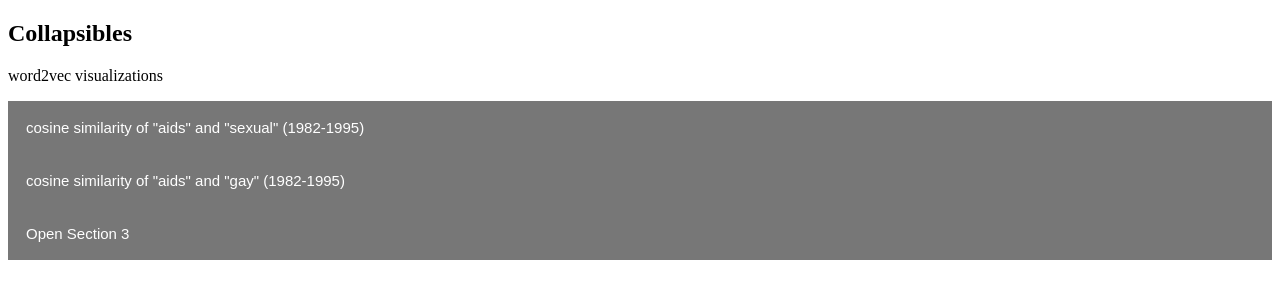
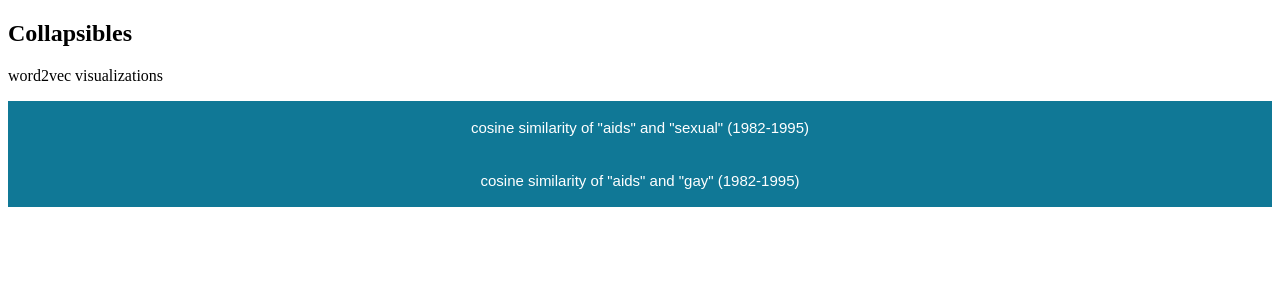
Before and after one commit to natephil/LDA_viz_2, a plain HTML site: page index.html in a window 1280 px wide. Drawn offline with Linux system fonts and the light colour scheme.

Commit message:
Update index.html

```diff
--- a/index.html
+++ b/index.html
@@ -4,19 +4,20 @@
 <meta name="viewport" content="width=device-width, initial-scale=1">
 <style>
 .collapsible {
-  background-color: #777;
+  background-color: #107896;
   color: white;
   cursor: pointer;
   padding: 18px;
   width: 100%;
   border: none;
-  text-align: left;
+  text-align: center;
   outline: none;
   font-size: 15px;
 }
 
 .active, .collapsible:hover {
-  background-color: #555;
+/*   background-color: #555; */
+  opacity: 0.5;
 }
 
 .content {
@@ -40,10 +41,6 @@
 <div class="content">
   <img src="pics/cos_eucl_aids_gay.png"></img>
 </div>
-<button class="collapsible">Open Section 3</button>
-<div class="content">
-  <p>Lorem ipsum dolor sit amet, consectetur adipisicing elit, sed do eiusmod tempor incididunt ut labore et dolore magna aliqua. Ut enim ad minim veniam, quis nostrud exercitation ullamco laboris nisi ut aliquip ex ea commodo consequat.</p>
-</div>
 
 <script>
 var coll = document.getElementsByClassName("collapsible");
```
